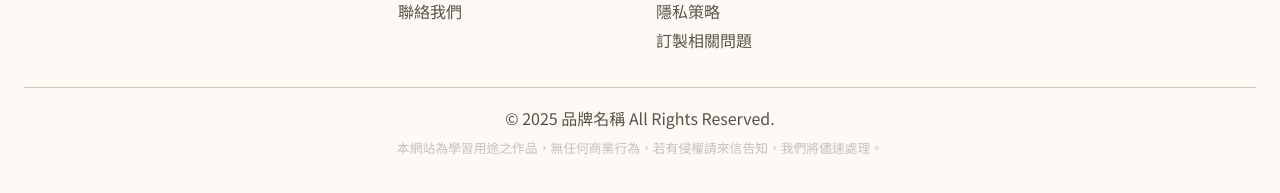
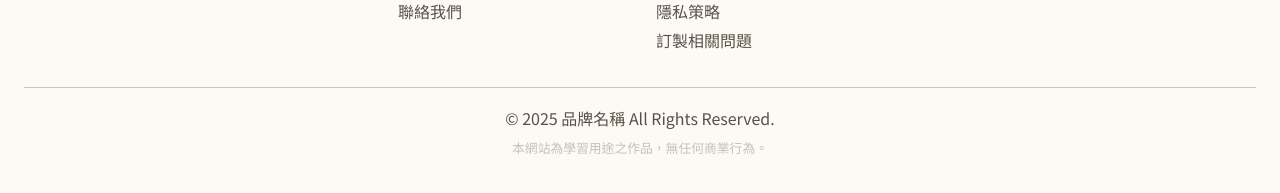
Before and after one commit to chanvivi/NEW, a plain HTML site: page index.html in a window 1280 px wide. Shown: the part 2615-2808 px from the top of the page. Drawn offline with Linux system fonts and the light colour scheme.

Commit message:
首頁文字修改

```diff
--- a/index.html
+++ b/index.html
@@ -194,7 +194,7 @@
 
     <div class="footer__bottom">
       <p>&copy; 2025 品牌名稱 All Rights Reserved.</p>
-      <span>本網站為學習用途之作品，無任何商業行為，若有侵權請來信告知，我們將儘速處理。</span>
+      <span>本網站為學習用途之作品，無任何商業行為。</span>
     </div>
   </footer>
 <script src="unfinished.js"></script>
```
